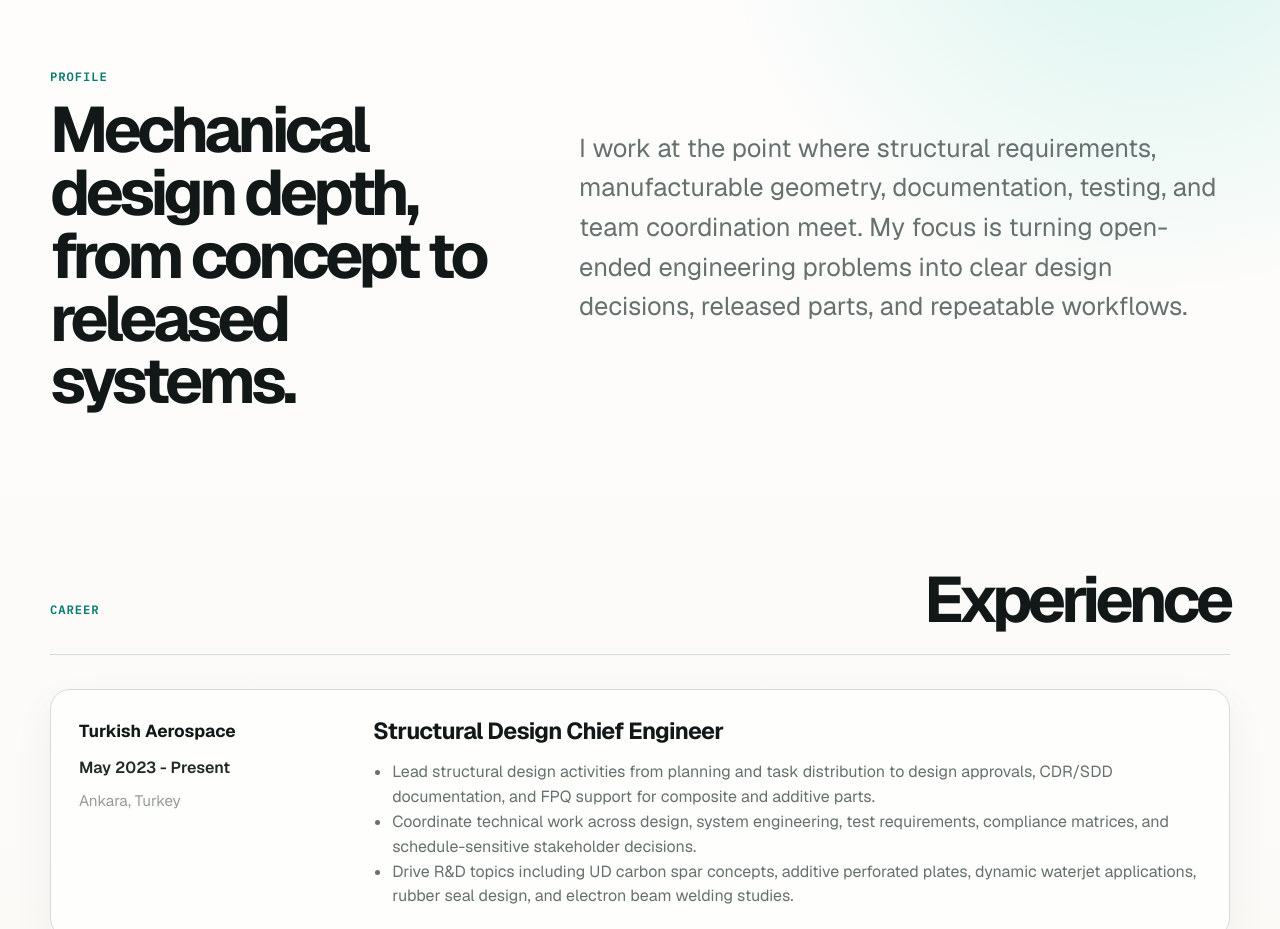
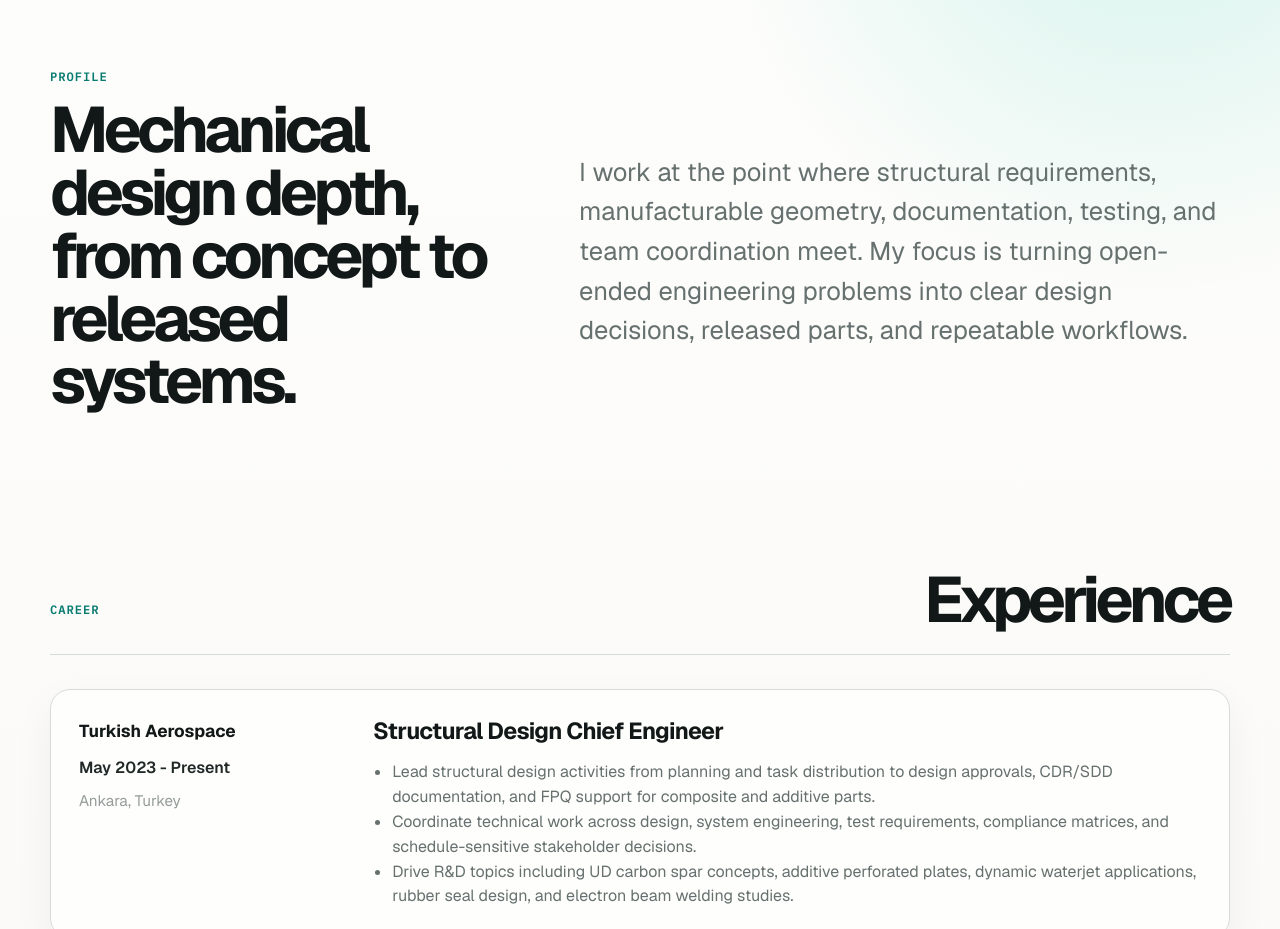
Before and after one commit to kostakst/personal-site, a plain HTML site: page index.html in a window 1280 px wide. Shown: the part 800-1729 px from the top of the page. Drawn offline with nearby package versions, Linux system fonts and the light colour scheme.

Commit message:
Adjust intro text vertical alignment

```diff
--- a/styles.css
+++ b/styles.css
@@ -388,9 +388,8 @@ h1 {
 .lead {
   color: var(--muted);
   font-size: clamp(1.22rem, 2vw, 1.7rem);
-  display: flex;
-  align-items: center;
   align-self: center;
+  transform: translateY(24px);
 }
 
 .timeline {
@@ -982,7 +981,7 @@ section[id] {
 
   .lead {
     font-size: 1.12rem;
-    display: block;
+    transform: none;
   }
 
   .hero-card,
```
